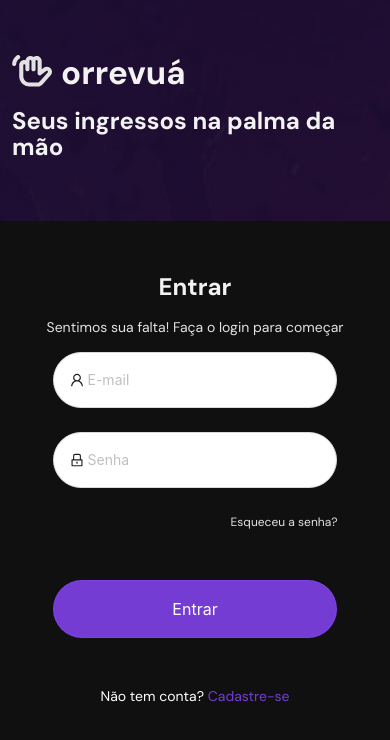
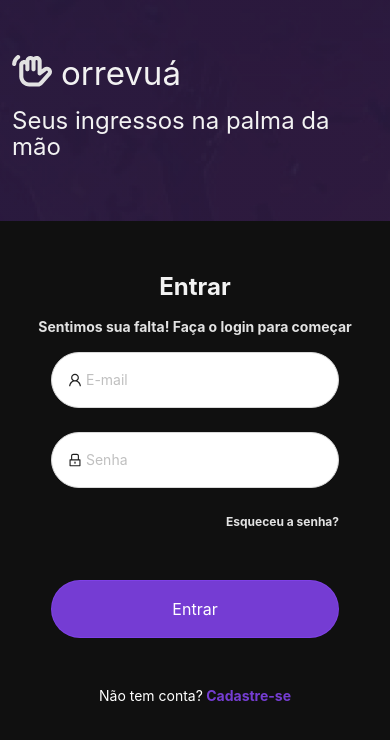
Before and after one commit to VerasThiago/orrevua, a React (Create React App) app in the folder web/: page /login in a window 390 px wide. Shown: the top 740 px of the page. Built offline with nearby package versions, Linux system fonts and the light colour scheme; no server answers.

Commit message:
Feat admin users list (#47)

```diff
--- a/web/src/App.js
+++ b/web/src/App.js
@@ -8,6 +8,7 @@ import Login from './pages/login';
 import ForgotPassword from './pages/forgotPassword';
 import Tickets from './pages/tickets';
 import NotFound from './pages/notFound';
+import Users from './pages/admin/users';
 
 import PrivateRoute from './components/privateRoute';
 
@@ -40,6 +41,15 @@ export default function App() {
               }
             />
           </Route>
+          <Route
+            exact
+            path="/admin/users"
+            element={
+              <PrivateRoute admin>
+                <Users />
+              </PrivateRoute>
+            }
+          />
           <Route path="*" element={<NotFound />} />
         </Routes>
       </BrowserRouter>
--- a/web/src/custom-bootstrap.scss
+++ b/web/src/custom-bootstrap.scss
@@ -1,113 +1,22 @@
 // Override default variables before the import
-$primary: rgba(129, 66, 233, 0.9);;
+$primary: rgba(129, 66, 233, 0.9);
 $secondary: #101010;
+$pagination-color: #fff;
+$pagination-bg: $secondary;
+$pagination-border-color: $secondary;
 
+$pagination-hover-color: $primary;
+$pagination-hover-bg: $secondary;
+$pagination-hover-border-color: $secondary;
+
+$pagination-active-color: $primary;
+$pagination-active-bg: $secondary;
+$pagination-active-border-color: $secondary;
+$pagination-disabled-border-color: $secondary;
+$pagination-disabled-bg: $secondary;
+$body-bg: $secondary;
+$body-color: #f2f2f2;
+$font-family-base: 'DM Sans';
 // Import Bootstrap and its default variables
 @import '~bootstrap/scss/bootstrap.scss';
 @import url('https://fonts.googleapis.com/css2?family=DM+Sans:ital,wght@0,400;0,500;0,700;1,400;1,500;1,700&display=swap');
-
-body{
-    background: #000;
-}
-
-.header-title{
-  font-family: 'DM Sans';
-  font-style: normal;
-  font-weight: 700;
-  font-size: 33.0556px;
-  line-height: 110%;
-  color: #F2F2F2;
-}
-
-.title-login{
-  font-family: 'DM Sans';
-  font-style: normal;
-  font-weight: 700;
-  font-size: 56px;
-  line-height: 110%;
-  color: #F2F2F2;
-}
-
-.login-title-forms{
-  font-family: 'DM Sans';
-  font-style: normal;
-  font-weight: 700;
-  font-size: 34px;
-  line-height: 46px;
-  color: #F2F2F2;
-}
-.login-greeting-forms{
-  font-family: 'DM Sans';
-  font-style: normal;
-  font-weight: 400;
-  font-size: 18px;
-  line-height: 30px;
-  color: #F2F2F2;
-}
-
-.login-forgot-password{
-  font-family: 'DM Sans';
-  font-style: normal;
-  font-weight: 400;
-  font-size: 16px;
-  line-height: 20px;
-  text-align: center;
-  color: #E2E2E2;
-}
-
-.login-signup-forms{
-  font-family: 'DM Sans';
-  font-style: normal;
-  font-weight: 400;
-  font-size: 18px;
-  line-height: 20px;
-  color: #FFFFFF;
-}
-
-.header{
-  background: linear-gradient(0deg, rgba(134, 66, 244, 0.1), rgba(134, 66, 244, 0.1)), url(./images/image-bg.png);
-}
-
-@media only screen and (max-width: 960px){
-  .title-login{
-    font-family: 'DM Sans';
-    font-style: normal;
-    font-weight: 700;
-    font-size: 24px;
-    line-height: 110%;
-    color: #F2F2F2;
-    }
-  .login-title-forms{
-    font-family: 'DM Sans';
-    font-style: normal;
-    font-weight: 700;
-    font-size: 24px;
-    line-height: 31px;
-    color: #F2F2F2;
-  }
-  .login-greeting-forms{
-    font-family: 'DM Sans';
-    font-style: normal;
-    font-weight: 400;
-    font-size: 14px;
-    line-height: 18px;
-    color: #E2E2E2;
-  }
-  .login-forgot-password{
-    font-family: 'DM Sans';
-    font-style: normal;
-    font-weight: 400;
-    font-size: 12px;
-    line-height: 20px;
-    text-align: center;
-    color: #E2E2E2;
-    }
-  .login-signup-forms{
-    font-family: 'DM Sans';
-    font-style: normal;
-    font-weight: 400;
-    font-size: 14px;
-    line-height: 20px;
-    color: #FFFFFF;
-    }
-}
--- /dev/null
+++ b/web/src/pages/admin/users/TableUsers.js
@@ -0,0 +1,80 @@
+import React, { useState, useEffect } from 'react';
+import { NavLink } from 'react-router-dom';
+import { ReactComponent as AddBtn } from '../../../images/add_circle.svg';
+
+export default function TableUsers({ data }) {
+  const [currentPage, setCurrentPage] = useState(1);
+  const usersPerPage = 8;
+  const pageNumbers = [];
+  const numberOfPages = Math.ceil(data.length / usersPerPage);
+
+  useEffect(() => {
+    setCurrentPage(1);
+  }, [data]);
+
+  for (let i = 1; i <= numberOfPages; i++) {
+    pageNumbers.push(i);
+  }
+
+  const paginateNext = () => {
+    setCurrentPage((currentPage) => currentPage + 1);
+  };
+
+  const paginatePrevious = () => {
+    setCurrentPage((currentPage) => currentPage - 1);
+  };
+
+  return (
+    <div>
+      <table className="table border-dark">
+        <tbody>
+          <tr>
+            <th className="text-white fw-bold">Nome</th>
+            <th className="text-white fw-bold">E-mail</th>
+            <th className="text-white fw-bold">CPF</th>
+            <th></th>
+          </tr>
+          {data
+            .slice(currentPage * usersPerPage - usersPerPage, usersPerPage * currentPage)
+            .map((item, index) => (
+              <tr key={index}>
+                <td className="text-white">{item.name}</td>
+                <td className="text-white">{item.email}</td>
+                <td className="text-white">{cpfMask(item.cpf)}</td>
+                <td className="">
+                  <NavLink to={`/admin/users/${item.id}`}>
+                    <AddBtn />
+                  </NavLink>
+                </td>
+              </tr>
+            ))}
+        </tbody>
+      </table>
+      <nav>
+        <ul className="pagination justify-content-center">
+          <li className={`page-item ${currentPage === 1 ? 'disabled' : ''}`}>
+            <a className="page-link" onClick={paginatePrevious}>
+              <span role="button" aria-hidden="true">
+                &laquo;
+              </span>
+            </a>
+          </li>
+          {pageNumbers.map((num, index) => (
+            <li className={`page-item ${currentPage === num ? 'active' : ''}`} key={index}>
+              <span role="button" className="page-link" onClick={() => setCurrentPage(num)}>
+                {num}
+              </span>
+            </li>
+          ))}
+          <li className={`page-item ${currentPage === numberOfPages ? 'disabled' : ''}`}>
+            <a className="page-link" onClick={paginateNext}>
+              <span role="button" aria-hidden="true">
+                &raquo;
+              </span>
+            </a>
+          </li>
+        </ul>
+      </nav>
+    </div>
+  );
+}
--- /dev/null
+++ b/web/src/pages/admin/users/index.js
@@ -0,0 +1,63 @@
+import React, { useState, useEffect } from 'react';
+import { apiRequest } from '../../../services/api';
+import TableUsers from './TableUsers';
+import alertMessage from '../../../components/alertMessage';
+import Loading from '../../../components/loading';
+
+export default function Users() {
+  const [query, setQuery] = useState('');
+  const [loading, setLoading] = useState(false);
+  const [data, setData] = useState([]);
+
+  const keys = ['name', 'cpf', 'email'];
+
+  useEffect(() => {
+    setLoading(true);
+    apiRequest('login', 'login/v0/user/list', 'get')
+      .then(async (response) => {
+        const dataUsers = await response.json();
+        if (response.ok) {
+          setData(dataUsers.data);
+        } else {
+          if (dataUsers.message) alertMessage('error', dataUsers.message);
+        }
+      })
+      .catch(() => {
+        console.log('error');
+      })
+      .finally(() => {
+        setLoading(false);
+      });
+  }, []);
+
+  const search = (data) => {
+    return data.filter((item) =>
+      keys.some((key) => item[key].toLowerCase().includes(query.toLowerCase()))
+    );
+  };
+
+  if (loading) {
+    return <Loading />;
+  }
+  if (!data) {
+    return <h1>Error</h1>;
+  }
+  return (
+    <div>
+      <h1 className="text-white m-5 fs-2">Usuários</h1>
+      <div className="form-group">
+        <div className="input-group w-25 mx-5">
+          <input
+            className="rounded-pill form-control "
+            type="text"
+            placeholder="Buscar nome, e-mail ou cpf"
+            onChange={(e) => setQuery(e.target.value)}
+          />
+        </div>
+      </div>
+      <div className="m-5">
+        <TableUsers data={search(data)} />
+      </div>
+    </div>
+  );
+}
--- a/web/src/pages/login/index.js
+++ b/web/src/pages/login/index.js
@@ -1,4 +1,5 @@
 import React, { useContext } from 'react';
+import './index.scss';
 import { LockOutlined, UserOutlined } from '@ant-design/icons';
 import { Form, Input } from 'antd';
 import { useNavigate, useLocation } from 'react-router-dom';
@@ -20,10 +21,12 @@ export default function Login() {
       <LeftLoginBar />
       <div className="col-lg-6 col-md-12 bg-secondary d-flex flex-column align-items-center justify-content-center">
         <div className="col-md-6">
-          <p className="login-title-forms">Entrar</p>
+          <p className="login-title-forms fw-bold">Entrar</p>
         </div>
         <div className="col-md-6">
-          <p className="login-greeting-forms">Sentimos sua falta! Faça o login para começar</p>
+          <p className="login-greeting-forms fw-bold">
+            Sentimos sua falta! Faça o login para começar
+          </p>
         </div>
         <div className="col-md-6">
           <Form
@@ -70,7 +73,7 @@ export default function Login() {
               />
             </Form.Item>
             <div className="d-flex justify-content-end pb-5">
-              <a className="login-forgot-password text-decoration-none" href="">
+              <a className="login-forgot-password fw-bold text-decoration-none" href="">
                 Esqueceu a senha?
               </a>
             </div>
@@ -81,7 +84,7 @@ export default function Login() {
               <div className="d-flex justify-content-center p-5">
                 <p className="login-signup-forms">
                   Não tem conta?
-                  <a className="text-decoration-none" href="">
+                  <a className="text-decoration-none fw-bold" href="">
                     {' '}
                     Cadastre-se
                   </a>
--- /dev/null
+++ b/web/src/pages/login/index.scss
@@ -0,0 +1,63 @@
+
+.header-title{
+  font-size: 33.0556px;
+  line-height: 110%;
+}
+
+.title-login{
+  font-size: 56px;
+  line-height: 110%;
+}
+
+.login-title-forms{
+  font-size: 34px;
+  line-height: 46px;
+}
+.login-greeting-forms{
+  font-size: 18px;
+  line-height: 30px;
+}
+
+.login-forgot-password{
+  font-size: 16px;
+  line-height: 20px;
+  text-align: center;
+  color: #E2E2E2;
+}
+
+.login-signup-forms{
+  font-size: 18px;
+  line-height: 20px;
+  color: #FFFFFF;
+}
+
+.header{
+  background: linear-gradient(0deg, rgba(134, 66, 244, 0.1), rgba(134, 66, 244, 0.1)), url(./image-bg.png);
+}
+
+@media only screen and (max-width: 960px){
+  .title-login{
+    font-size: 24px;
+    line-height: 110%;
+    }
+  .login-title-forms{
+    font-size: 24px;
+    line-height: 31px;
+  }
+  .login-greeting-forms{
+    font-size: 14px;
+    line-height: 18px;
+    color: #E2E2E2;
+  }
+  .login-forgot-password{
+    font-size: 12px;
+    line-height: 20px;
+    text-align: center;
+    color: #E2E2E2;
+    }
+  .login-signup-forms{
+    font-size: 14px;
+    line-height: 20px;
+    color: #FFFFFF;
+    }
+}
--- a/web/src/utils/index.js
+++ b/web/src/utils/index.js
@@ -13,3 +13,12 @@ export function parseJwt(token) {
 
   return JSON.parse(jsonPayload);
 }
+
+export function formatCpf(cpf) {
+  return cpf
+      .replace(/\D/g, '')
+      .replace(/(\d{3})(\d)/, '$1.$2')
+      .replace(/(\d{3})(\d)/, '$1.$2')
+      .replace(/(\d{3})(\d{1,2})/, '$1-$2')
+      .replace(/(-\d{2})\d+?$/, '$1');
+}
```
Also changed, not shown: web/src/images/add_circle.svg (added), web/src/pages/login/image-bg.png (renamed from web/src/images/image-bg.png).
